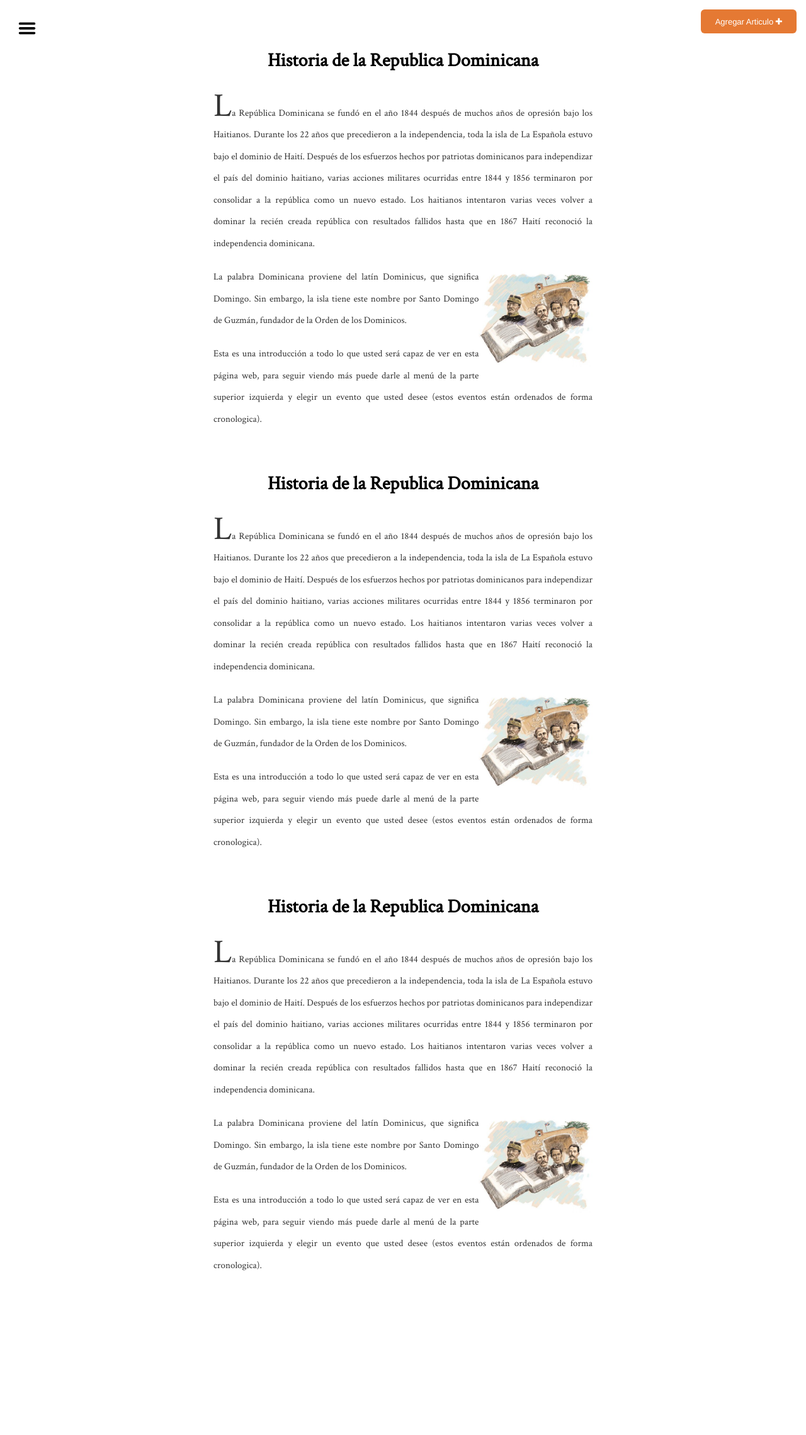
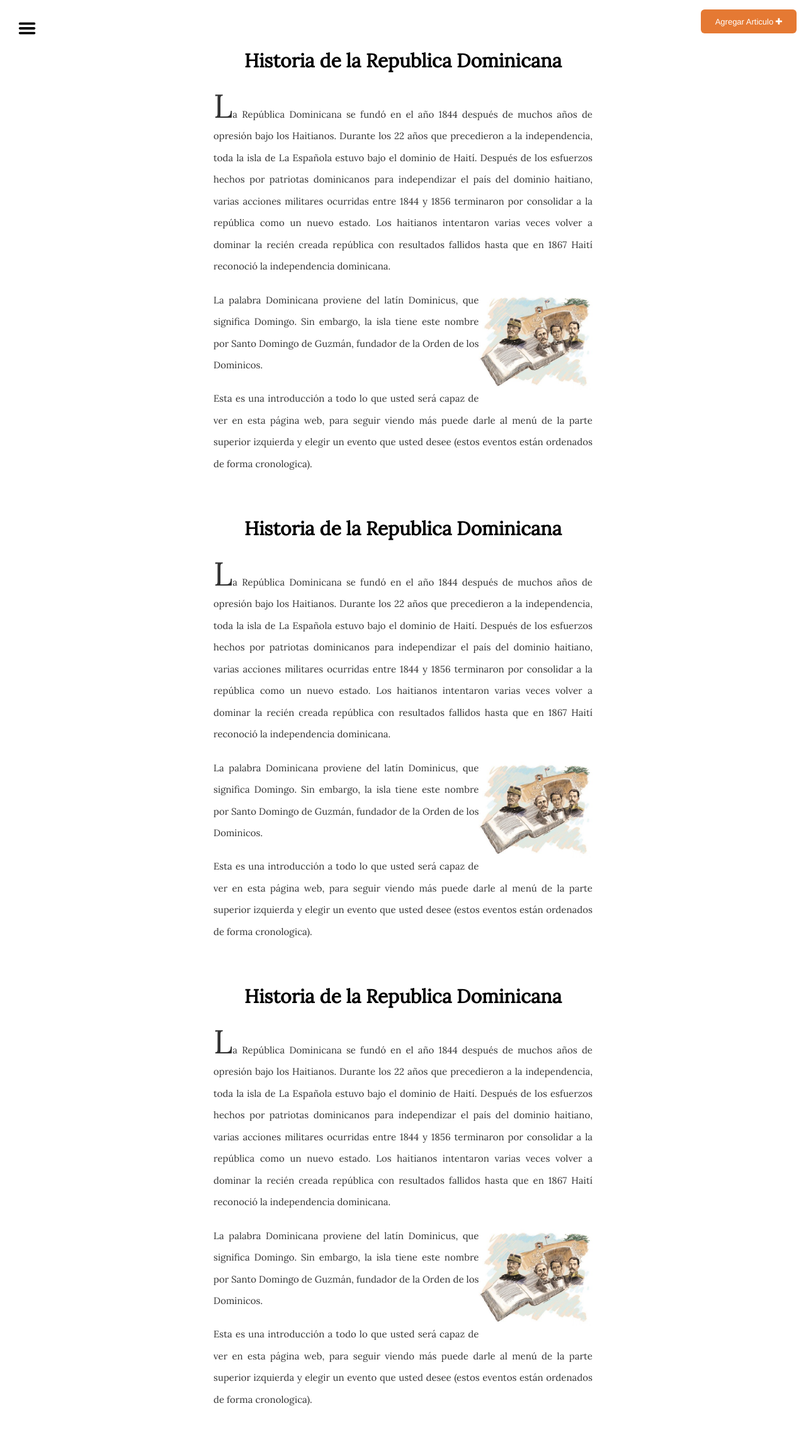
Before and after one commit to Hamil1/historiaDominicana, a PHP site: page / in a window 1280 px wide. Shown: the whole page at 63% size. Before the commit the page ends 2018 px from the top, so only its background shows below. Run offline with PHP 8.4, Linux system fonts and the light colour scheme; some libraries are stand-ins or nearby versions.

Commit message:
tipo de letra

```diff
--- a/css/Style.css
+++ b/css/Style.css
@@ -21,7 +21,7 @@ article.marginCenter{
 }
 
 .letras{
-    font-family: 'Crimson Text', serif;
+    font-family: 'Lora', serif;
 }
 
 .desarrolloArticulo p{
--- a/index.php
+++ b/index.php
@@ -13,7 +13,7 @@ and open the template in the editor......
         <link rel="stylesheet" type="text/css" href="css/modalLogin.css">
         <link rel="stylesheet" type="text/css" href="css/normalize.css">
         <link rel="stylesheet" href="https://maxcdn.bootstrapcdn.com/bootstrap/3.3.7/css/bootstrap.min.css" integrity="sha384-BVYiiSIFeK1dGmJRAkycuHAHRg32OmUcww7on3RYdg4Va+PmSTsz/K68vbdEjh4u" crossorigin="anonymous">
-        <link href="https://fonts.googleapis.com/css?family=Crimson+Text" rel="stylesheet">
+        <link href="https://fonts.googleapis.com/css?family=Lora" rel="stylesheet">
         <link rel="stylesheet" href="https://maxcdn.bootstrapcdn.com/font-awesome/4.7.0/css/font-awesome.min.css">
     </head>
     <body>
```
